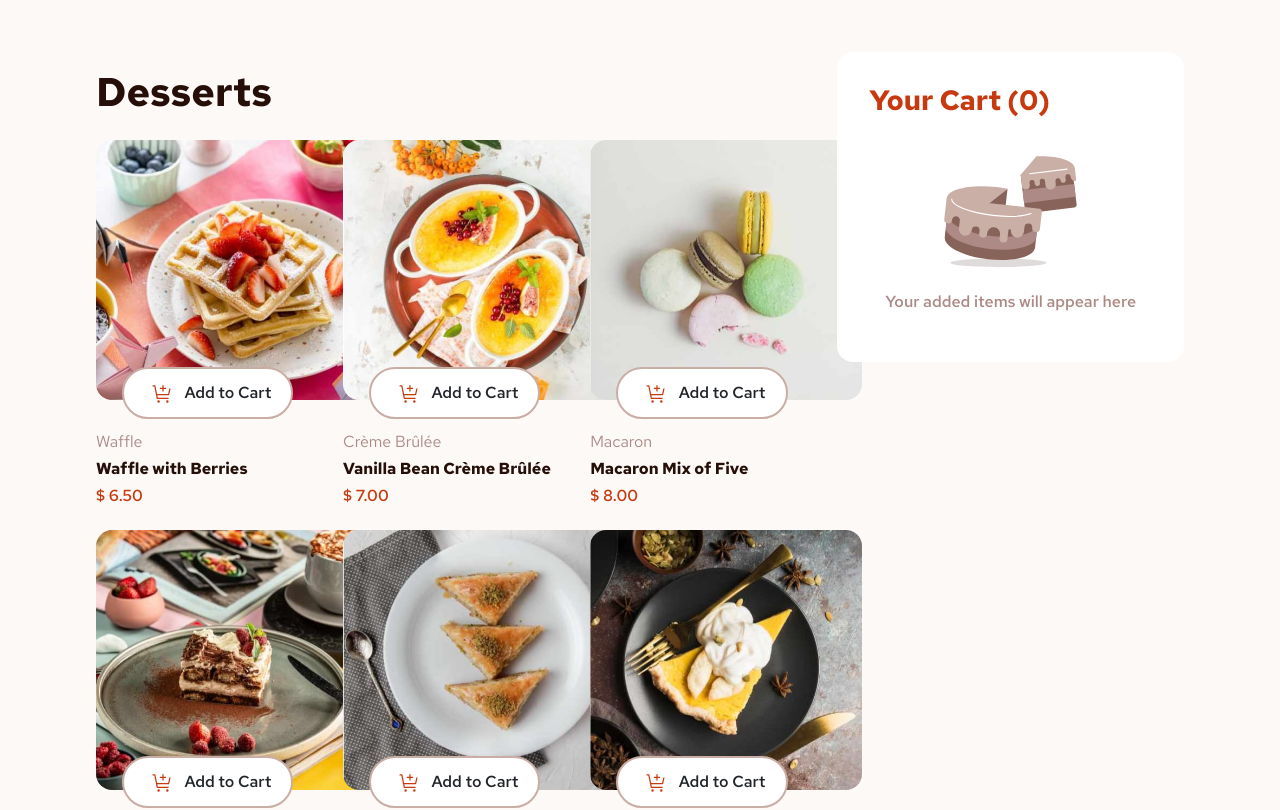
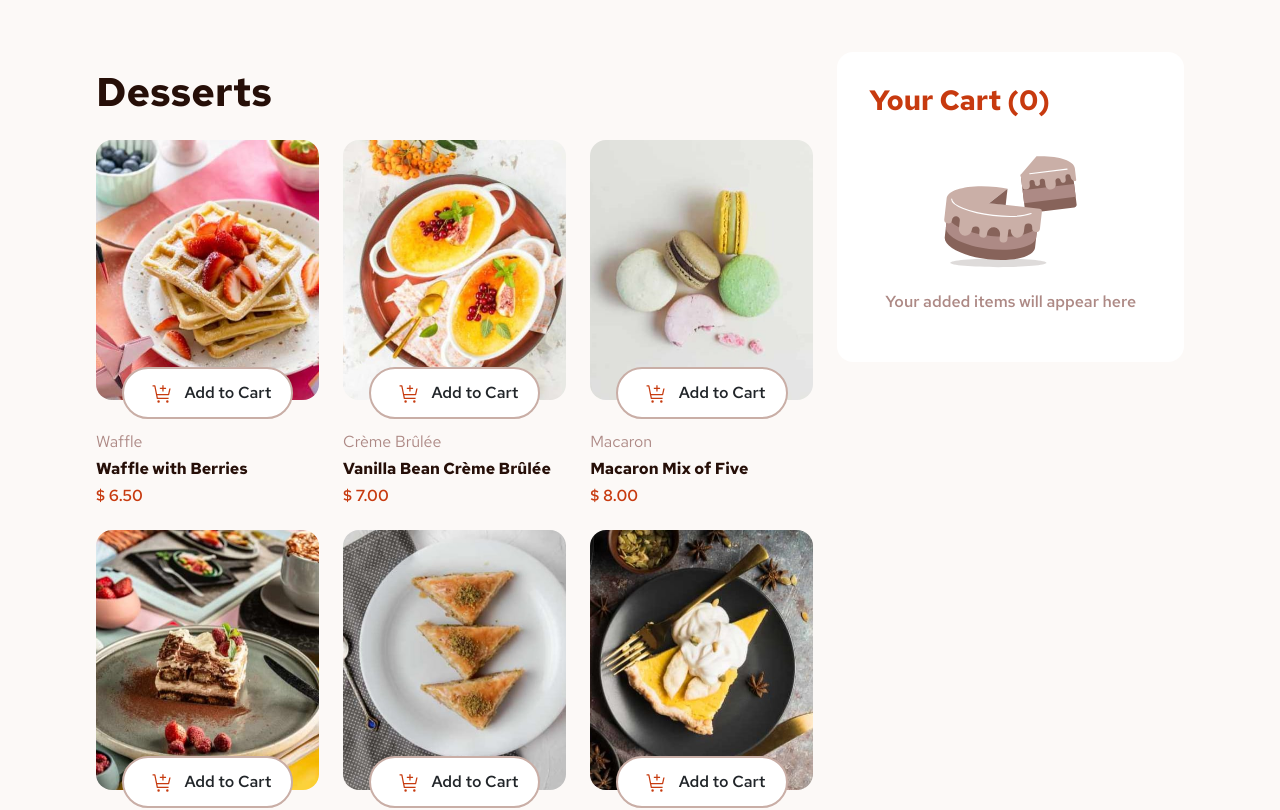
Before and after one commit to hazarbouhassoun/desserts, a Nuxt app: page / in a window 1280 px wide. Shown: the top 810 px of the page. Built offline with nearby package versions, Linux system fonts and the light colour scheme.

Commit message:
check images on devices size

```diff
--- a/components/ConfirmDialog.vue
+++ b/components/ConfirmDialog.vue
@@ -20,14 +20,13 @@
                                     <img
                                         :src="item.image.thumbnail"
                                         :srcset="`
-                                        ${item.image.mobile} 480w,
-                                        ${item.image.tablet} 768w,
-                                        ${item.image.desktop} 1024w
+                                            ${item.image.mobile} 375w,
+                                            ${item.image.tablet} 800w,
+                                            ${item.image.desktop} 1440w
                                         `"
-                                        sizes="(max-width: 480px) 100vw, (max-width: 768px) 50vw, 1024px"
+                                        sizes="(max-width: 375px) 375px, (max-width: 800) 800px, 100vw"
                                         class="p-0 img-border d-block object-fit-cover rounded-3"
                                         :alt="item.name"
-                                        width="70"
                                         height="70"
                                     >
                                     <div class="px-2">
--- a/components/MyCard.vue
+++ b/components/MyCard.vue
@@ -22,7 +22,7 @@
                 <hr class="mb-0"/>
             </div>
             <!-- Order total -->
-            <div class="row justify-content-between">
+            <div class="row justify-content-between mt-3">
                 <p class="w-auto font-semiBold">Order Total</p>
                 <h3 class="font-bold w-auto">${{orderTotal.toFixed(2)}}</h3>
             </div>
--- a/components/SweetCard.vue
+++ b/components/SweetCard.vue
@@ -2,17 +2,17 @@
     <div class="mb-4">
       <!-- Card Img -->
             <img
-              :src="sweet.image.thumbnail"
-              :srcset="`
-                ${sweet.image.mobile} 480w,
-                ${sweet.image.tablet} 768w,
-                ${sweet.image.desktop} 1024w
-              `"
-              sizes="(max-width: 480px) 100vw, (max-width: 768px) 50vw, 1024px"
-              :class="'d-block mx-auto mb-2 object-fit-cover rounded-4 img-class ' + (sweet.flag ? 'border-red border-3' : '') "
-              :alt="sweet.name"
-              height="260"
-            >
+            :src="sweet.image.thumbnail"
+            :srcset="`
+              ${sweet.image.mobile} 375w,
+              ${sweet.image.tablet} 800w,
+              ${sweet.image.desktop} 1440w
+            `"
+            sizes="(max-width: 375px) 375px, (max-width: 800) 800px, 100vw"
+            :class="'d-block mx-auto mb-2 object-fit-cover rounded-4 img-class ' + (sweet.flag ? 'border-red border-3' : '')"
+            :alt="sweet.name"
+            height="260"
+          />
             <div class="text-center">
               <!-- Card Button -->
                 <button @click="toggleFlag()" :class="'btn float-btn ' + (!sweet.flag ? 'btn-add-to-cart' : 'btn-add-to-cart-active') ">
@@ -69,7 +69,7 @@ function updateCount (type) {
     min-width: 75%;
 }
 .img-class{
-   width: stretch;  /* For WebKit browsers (Chrome, Safari) */
+   width: 100%;
 }
 .btn:hover {
   color:  map-get($colors, "red") !important;
--- a/nuxt.config.ts
+++ b/nuxt.config.ts
@@ -36,17 +36,16 @@ export default {
   ],
 
   // Modules: https://go.nuxtjs.dev/config-modules
-  modules: [
-  ],
+  modules: [],
 
   // Build Configuration: https://go.nuxtjs.dev/config-build
-  build: {
-    loaders: {
-      scss: {
-        implementation: require('sass'),
-      },
-    },
-  },
+  // build: {
+  //   loaders: {
+  //     scss: {
+  //       implementation: require('sass'),
+  //     },
+  //   },
+  // },
   vite: {
     css: {
       preprocessorOptions: {
```
Also changed, not shown: 1 other file (tests, documents, lock files or other folders).
